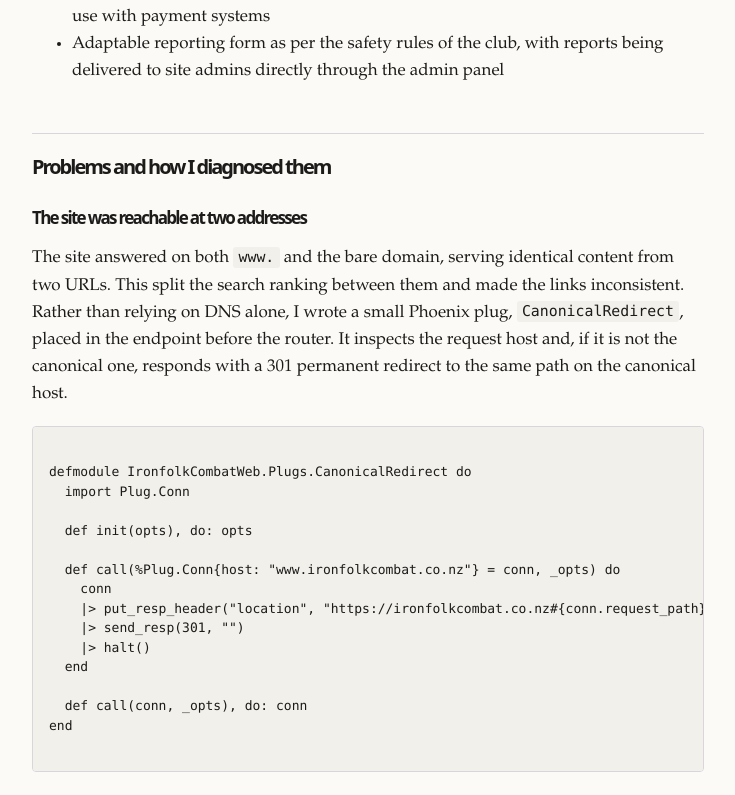
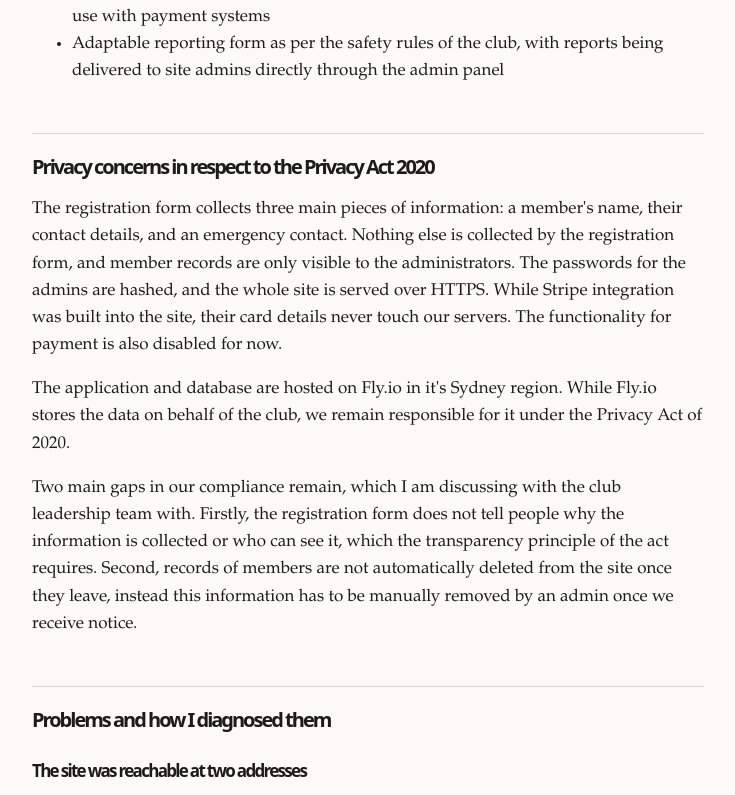
Before and after one commit to Quartz563/dia-portfolio, a website: page site/projects/ironfolk.html in a window 1280 px wide. Shown: the part 1485-2280 px from the top of the page, without its empty margins (272-1007 px from the left). Drawn offline with Linux system fonts and the light colour scheme.

Commit message:
feat(html): describe handling of member data in ironfolk page

```diff
--- a/site/projects/ironfolk.html
+++ b/site/projects/ironfolk.html
@@ -81,6 +81,25 @@
             <li>Adaptable reporting form as per the safety rules of the club, with reports being delivered to site
                 admins directly through the admin panel</li>
         </ul>
+        <h2>Privacy concerns in respect to the Privacy Act 2020</h2>
+        <p>
+            The registration form collects three main pieces of information: a member's name, their contact details, and
+            an emergency contact. Nothing else is collected by the registration form, and member records are only
+            visible to the administrators. The passwords for the admins are hashed, and the whole site is served over
+            HTTPS. While Stripe integration was built into the site, their card details never touch our servers. The
+            functionality for payment is also disabled for now.
+        </p>
+        <p>
+            The application and database are hosted on Fly.io in it's Sydney region. While Fly.io stores the data on
+            behalf of the club, we remain responsible for it under the Privacy Act of 2020.
+        </p>
+        <p>
+            Two main gaps in our compliance remain, which I am discussing with the club leadership team with. Firstly,
+            the registration form does not tell people why the information is collected or who can see it, which the
+            transparency principle of the act requires. Second, records of members are not automatically deleted from
+            the site once they leave, instead this information has to be manually removed by an admin once we receive
+            notice.
+        </p>
         <h2>Problems and how I diagnosed them</h2>
         <h3>The site was reachable at two addresses</h3>
         <p>
@@ -121,6 +140,10 @@ end
             <li>Add a way for officers of the charity to edit content on the website without a full deploy</li>
             <li>Automate deploys to Fly from the main branch, as this portfolio does</li>
             <li>Reimplement the full Dark Mode system to a switchable state</li>
+            <li>Add in message at the end of the registration form that says why the information is collected and who
+                sees it</li>
+            <li>Add in a member-side request for information removal once they confirm they wish to leave the club, or
+                request their information is removed for whatever reason.</li>
         </ul>
         <a class="back" href="../index.html#projects">← All projects</a>
     </main>
```
